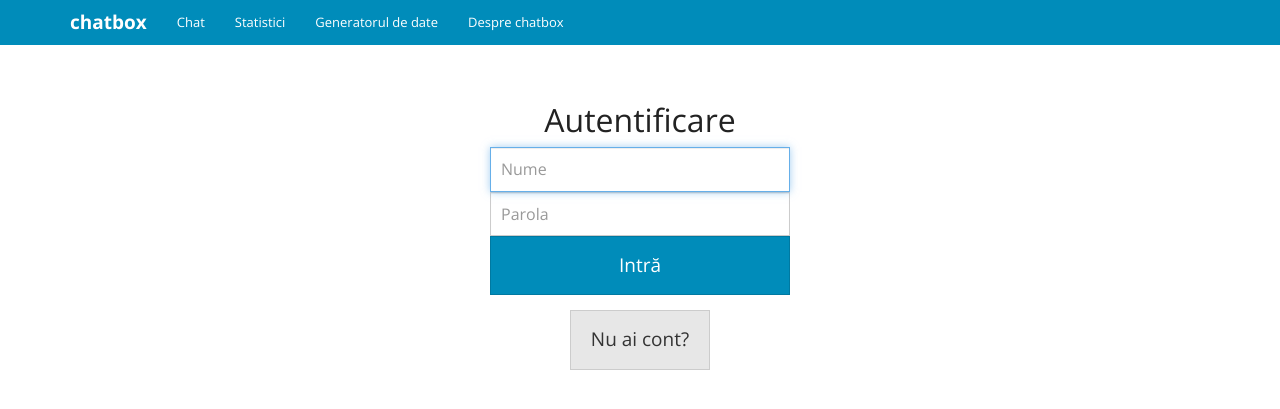
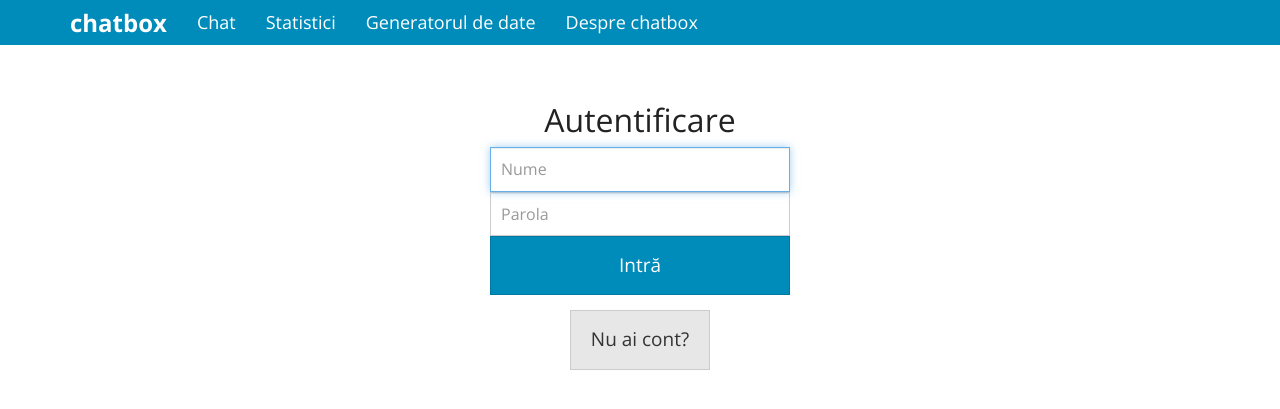
Before and after one commit to gabriel-v/chatbox, a PHP site: page /autentificare.php in a window 1280 px wide. Shown: the top 409 px of the page. Run offline with PHP 8.4, Linux system fonts and the light colour scheme.

Commit message:
bigger text

```diff
--- a/php/elemente.php
+++ b/php/elemente.php
@@ -35,12 +35,12 @@ function echo_navbar($where='nowhere') {?>
                 <span class="icon-bar"></span>
                 <span class="icon-bar"></span>
               </button>
-            <a class="navbar-brand" href="index.php"><strong>chatbox</strong></a>
+            <a class="navbar-brand" style="font-size: x-large" href="index.php"><strong>chatbox</strong></a>
         </div>
         <center>
 
             <div class="collapse navbar-collapse" id="navbar-main">
-                <ul class="nav navbar-nav">
+                <ul class="nav navbar-nav" style="font-size: large">
                     <li <?php if($where === 'home') echo 'class="active"';?>>
                         <a href="index.php">Chat</a>
                     </li>
```
